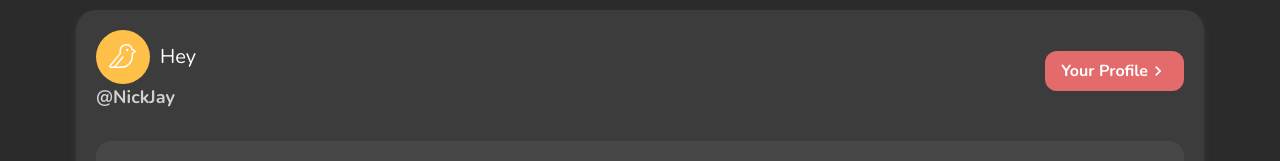
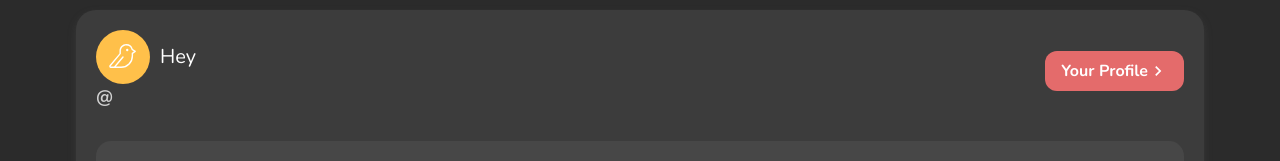
Before and after one commit to TEE2DWHY/quest-vista, a React (Vite) app: page /dashboard in a window 1280 px wide. Shown: the top 161 px of the page. Built offline with nearby package versions, Linux system fonts and the light colour scheme.

Commit message:
created the useAccount hook

```diff
--- a/src/App.jsx
+++ b/src/App.jsx
@@ -2,15 +2,18 @@ import { BrowserRouter, Routes, Route } from "react-router-dom";
 import React from "react";
 import Home from "./pages/Home";
 import Dashboard from "./pages/Dashboard/Dashboard";
+import AccountWrapper from "./hooks/useAccount";
 
 const App = () => {
   return (
     <>
       <BrowserRouter>
-        <Routes>
-          <Route path="/" element={<Home />} />
-          <Route path="/dashboard" element={<Dashboard />} />
-        </Routes>
+        <AccountWrapper>
+          <Routes>
+            <Route path="/" element={<Home />} />
+            <Route path="/dashboard" element={<Dashboard />} />
+          </Routes>
+        </AccountWrapper>
       </BrowserRouter>
     </>
   );
--- /dev/null
+++ b/src/hooks/useAccount.jsx
@@ -0,0 +1,40 @@
+import React, { createContext, useContext, useEffect, useState } from "react";
+
+const accountContext = createContext();
+
+const AccountWrapper = ({ children }) => {
+  const [userName, setUserName] = useState("");
+
+  useEffect(() => {
+    // Ensure the Telegram WebApp is available
+    if (window.Telegram && window.Telegram.WebApp) {
+      const tg = window.Telegram.WebApp;
+
+      // Initialize the Web App
+      tg.ready();
+
+      // Retrieve user information
+      const user = tg.initDataUnsafe.user;
+
+      if (user && user.username) {
+        setUserName(user.username); // Set the username
+      } else {
+        console.error("Username not available or user not logged in.");
+      }
+    } else {
+      console.error("Telegram WebApp not loaded.");
+    }
+  }, []);
+
+  return (
+    <accountContext.Provider value={{ userName, setUserName }}>
+      {children}
+    </accountContext.Provider>
+  );
+};
+
+export default AccountWrapper;
+
+export const useAccount = () => {
+  return useContext(accountContext);
+};
--- a/src/pages/Dashboard/Dashboard.jsx
+++ b/src/pages/Dashboard/Dashboard.jsx
@@ -4,8 +4,10 @@ import { PiBirdLight } from "react-icons/pi";
 import { FaBitcoin } from "react-icons/fa6";
 import frameTwo from "../../assets/images/frame2.webp";
 import Footer from "./components/Footer";
+import { useAccount } from "../../hooks/useAccount";
 
 const Dashboard = () => {
+  const { userName } = useAccount();
   return (
     <div className="dashboard">
       <div className="container">
@@ -19,7 +21,7 @@ const Dashboard = () => {
                   </div>
                   Hey
                 </span>
-                <span className="userHandle">@NickJay</span>
+                <span className="userHandle">@{userName}</span>
               </div>
             </div>
             <div className="right">
--- a/src/pages/Home.jsx
+++ b/src/pages/Home.jsx
@@ -4,31 +4,10 @@ import welcome from "../assets/images/welcome.png";
 import { FaEthereum } from "react-icons/fa6";
 import { FaArrowRightLong } from "react-icons/fa6";
 import { PiBirdFill } from "react-icons/pi";
-import { useEffect, useState } from "react";
+import { useAccount } from "../hooks/useAccount";
 
 function Home() {
-  const [username, setUsername] = useState("");
-
-  useEffect(() => {
-    // Ensure the Telegram WebApp is available
-    if (window.Telegram && window.Telegram.WebApp) {
-      const tg = window.Telegram.WebApp;
-
-      // Initialize the Web App
-      tg.ready();
-
-      // Retrieve user information
-      const user = tg.initDataUnsafe.user;
-
-      if (user && user.username) {
-        setUsername(user.username); // Set the username
-      } else {
-        console.error("Username not available or user not logged in.");
-      }
-    } else {
-      console.error("Telegram WebApp not loaded.");
-    }
-  }, []);
+  const { userName } = useAccount();
 
   return (
     <>
@@ -40,7 +19,7 @@ function Home() {
 
         <div className="subheader-container">
           <span className="subheader-user">
-            <PiBirdFill />@{username}
+            <PiBirdFill />@{userName}
           </span>
           <span className="subheader-balance">
             <div className="balance-icon-container">
```
